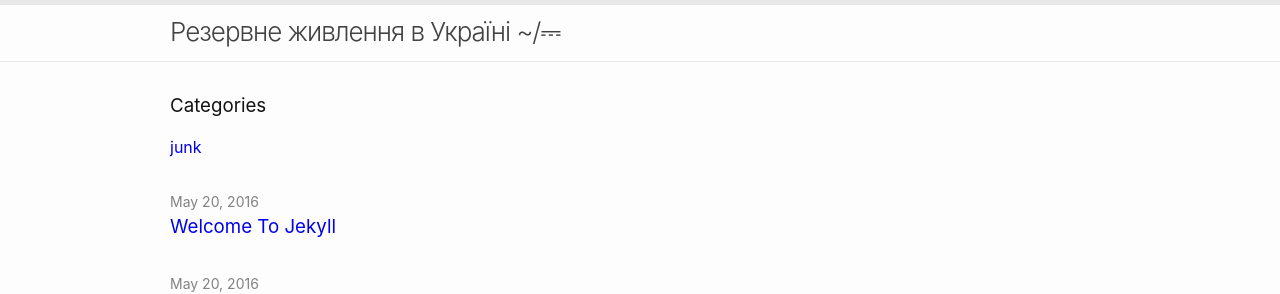
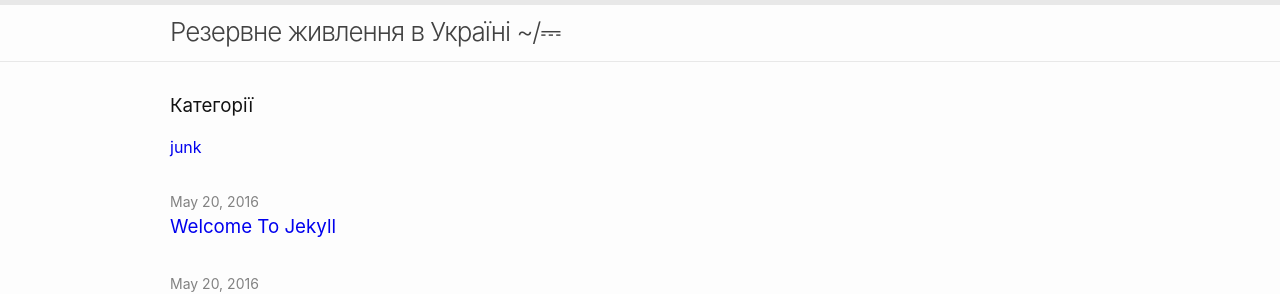
Before and after one commit to bpsu/bpsu.github.io, a Jekyll site: the page built from index.md, in a window 1280 px wide. Shown: the top 294 px of the page. Built offline with Jekyll 4.4.1, drawn with Linux system fonts in a browser that asks for light colours.

Commit message:
Update home.html

```diff
--- a/_layouts/home.html
+++ b/_layouts/home.html
@@ -8,7 +8,7 @@ layout: default
   {%- endif -%}
 
     <nav class="sidebar-nav">
-      <h3 class="category-topic">Categories</h3>
+      <h3 class="category-topic">Категорії</h3>
       {% assign sortedCategories = site.categories | sort %}
       {% for category in sortedCategories %}
       {% assign cat4url = category[0] | remove:' ' | downcase %}
```
